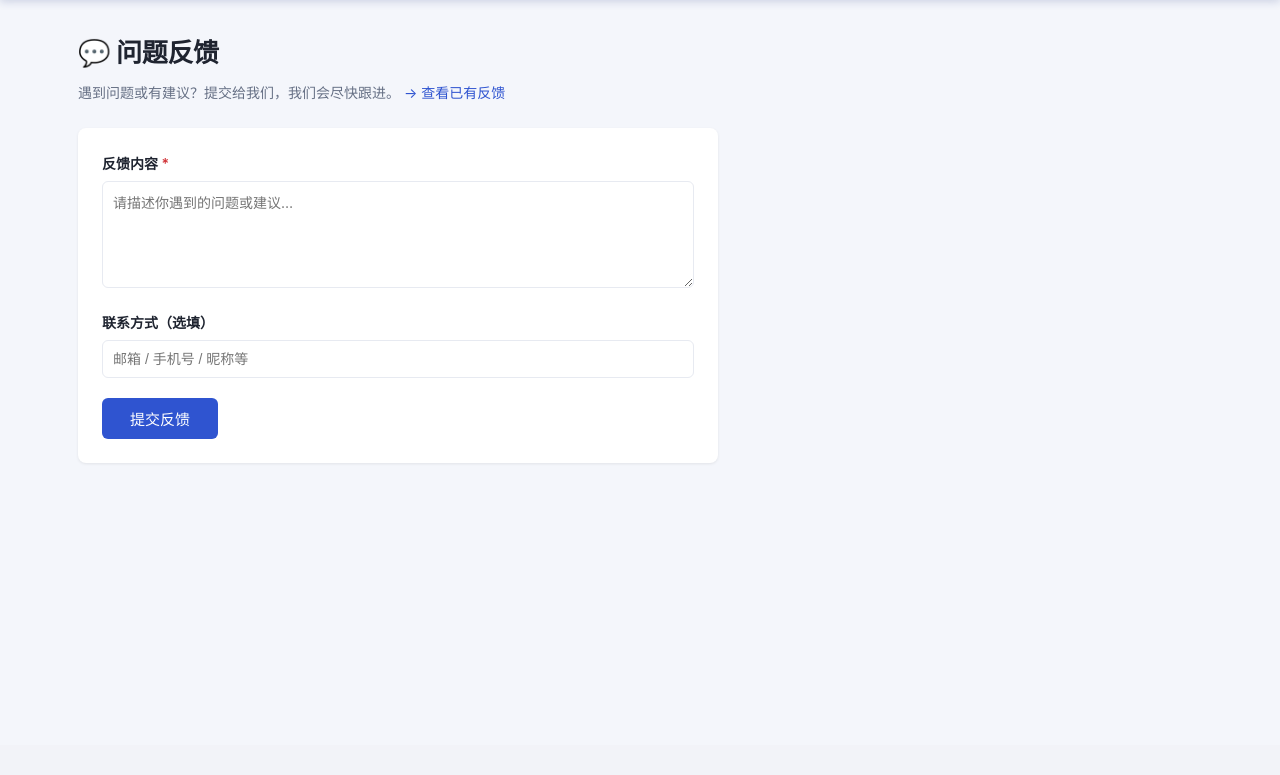
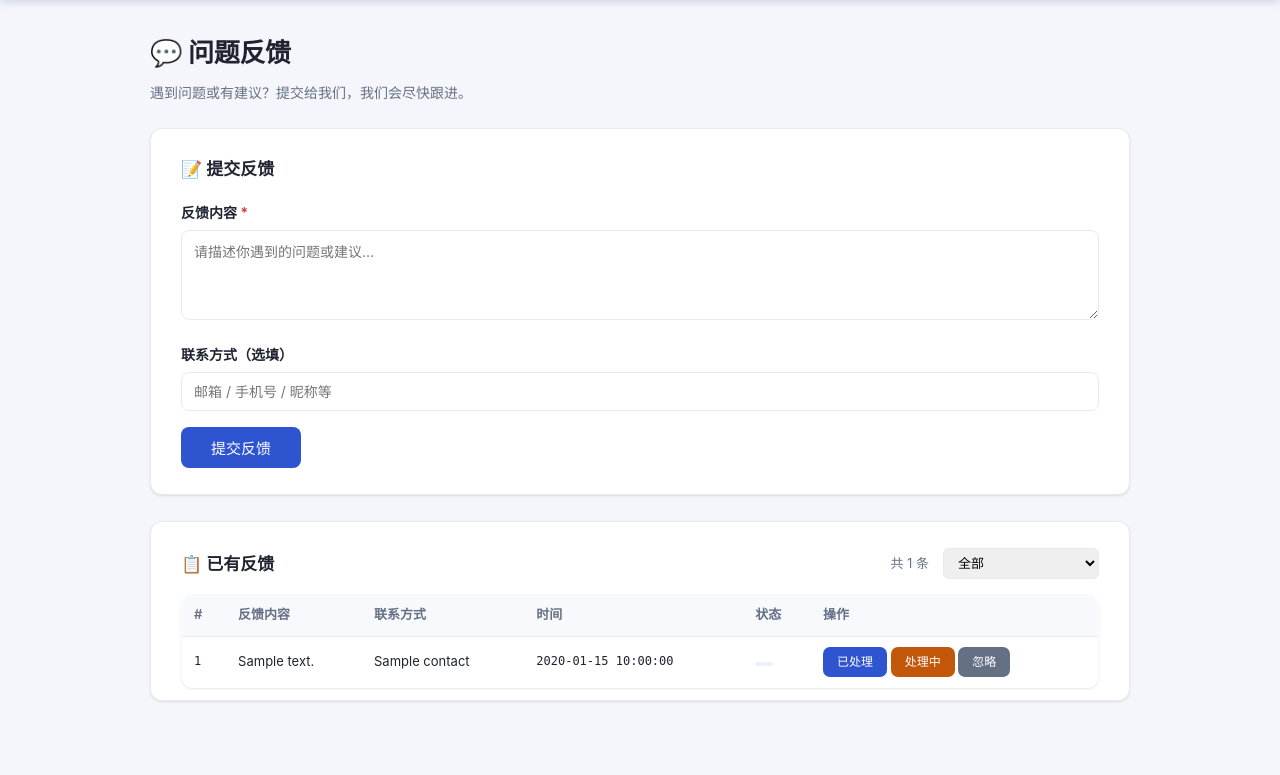
Before and after one commit to YouniQiao/homs_docs_check, a Flask app: template web/templates/feedback_submit.html in a window 1280 px wide. Shown: the part 55-830 px from the top of the page. Before the commit the page ends 518 px from the top, so only its background shows below. Run offline with Flask 3, Linux system fonts and the light colour scheme; the template is opened without the code that fills it: most values are stand-ins (such as "Sample title", 1, 10 or a date in 2020); some libraries are stand-ins or nearby versions.

Commit message:
反馈页优化：表单居中、列表合并到主页、状态筛选内嵌、移除独立列表页

```diff
--- a/web/feedback.py
+++ b/web/feedback.py
@@ -22,19 +22,14 @@
 feedback_bp = Blueprint("feedback", __name__)
 
 
-def _render_list(db_path: str, status: str = ""):
+def _render_form(db_path: str, msg: str = "", status: str = ""):
     db = IndexDB(db_path)
     try:
         items = db.list_feedbacks(status or None)
     finally:
         db.close()
-    return render_template(
-        "feedback_list.html", items=items, cur=status,
-        status_labels=_STATUS_LABELS)
-
-
-def _render_form(db_path: str, msg: str = ""):
-    return render_template("feedback_submit.html", msg=msg)
+    return render_template("feedback_submit.html", msg=msg, items=items,
+                           cur=status, status_labels=_STATUS_LABELS)
 
 
 # 工厂：因为 db_path 要在 create_app 时注入，暴露 register 函数
@@ -54,11 +49,7 @@
                     db.close()
                 return _render_form(db_path, msg="✅ 已收到你的反馈，谢谢！")
             return _render_form(db_path, msg="⚠️ 反馈内容不能为空")
-        return _render_form(db_path)
-
-    @bp.route("/feedback/list", strict_slashes=False)
-    def feedback_list():
-        return _render_list(db_path, request.args.get("status", ""))
+        return _render_form(db_path, status=request.args.get("status", ""))
 
     @bp.route("/feedback/<int:fid>/<status>", strict_slashes=False)
     def set_status(fid: int, status: str):
@@ -68,7 +59,7 @@
                 db.update_feedback_status(fid, status)
             finally:
                 db.close()
-        return redirect(url_for("feedback.feedback_list"))
+        return redirect(url_for("feedback.submit"))
 
     app.register_blueprint(bp)
     return bp
--- a/web/templates/feedback_submit.html
+++ b/web/templates/feedback_submit.html
@@ -1,27 +1,101 @@
 {% extends "base.html" %}
 {% block content %}
-<h1>💬 问题反馈</h1>
-<p class="subtitle">遇到问题或有建议？提交给我们，我们会尽快跟进。
-    <a href="/feedback/list">→ 查看已有反馈</a></p>
+<style>
+    .fb-wrap { max-width: 980px; margin: 0 auto; }
+    .fb-card { background: var(--card); border: 1px solid var(--border);
+               border-radius: var(--radius); box-shadow: var(--shadow);
+               padding: 26px 30px; margin-bottom: 26px; }
+    .fb-card h2 { margin: 0 0 18px; font-size: 17px; }
+    .fb-msg { padding: 12px 16px; border-radius: 8px; background: #e6f7eb;
+              color: var(--added); margin-bottom: 16px; font-size: 14px; }
+    .fb-form .row { margin-bottom: 16px; }
+    .fb-form label { display: block; margin-bottom: 6px; font-size: 14px; font-weight: 600; }
+    .fb-form textarea, .fb-form input {
+        width: 100%; padding: 10px 12px; border: 1px solid var(--border);
+        border-radius: 8px; font-size: 14px; font-family: inherit; box-sizing: border-box; }
+    .fb-form textarea { resize: vertical; }
+    .fb-form textarea:focus, .fb-form input:focus {
+        outline: none; border-color: var(--primary);
+        box-shadow: 0 0 0 3px rgba(47,84,208,.12); }
+    .btn-sub { background: var(--primary); color: #fff; border: none; border-radius: 8px;
+               padding: 10px 30px; font-size: 15px; cursor: pointer; }
+    .fb-list-head { display: flex; align-items: center; justify-content: space-between;
+                    margin: 0 0 14px; }
+    .fb-list-tools { display: flex; align-items: center; }
+    .fb-list-head h2 { margin: 0; }
+    .fb-count { color: var(--muted); font-size: 13px; }
+    table { width: 100%; border-collapse: collapse; font-size: 14px; }
+    th, td { text-align: left; padding: 10px 12px; border-bottom: 1px solid var(--border); }
+    th { color: var(--muted); font-weight: 600; font-size: 13px; }
+    .fb-list-card { padding-bottom: 12px; }
+</style>
 
-{% if msg %}
-<div style="padding:12px 16px;border-radius:8px;background:#e6f7eb;color:var(--added);margin-bottom:16px;font-size:14px;">{{ msg }}</div>
-{% endif %}
+<div class="fb-wrap">
+    <h1>💬 问题反馈</h1>
+    <p class="subtitle">遇到问题或有建议？提交给我们，我们会尽快跟进。</p>
 
-<form method="post" style="background:var(--card);padding:24px;border-radius:8px;box-shadow:0 1px 3px rgba(0,0,0,.08);max-width:640px;">
-    <div style="margin-bottom:16px;">
-        <label style="display:block;margin-bottom:6px;font-size:14px;font-weight:600;">反馈内容 <span style="color:var(--deleted)">*</span></label>
-        <textarea name="content" rows="5" required
-            style="width:100%;padding:10px;border:1px solid var(--border);border-radius:6px;font-size:14px;font-family:inherit;resize:vertical;"
-            placeholder="请描述你遇到的问题或建议…"></textarea>
+    {% if msg %}
+    <div class="fb-msg">{{ msg }}</div>
+    {% endif %}
+
+    <div class="fb-card">
+        <h2>📝 提交反馈</h2>
+        <form method="post" class="fb-form">
+            <div class="row">
+                <label>反馈内容 <span style="color:var(--deleted)">*</span></label>
+                <textarea name="content" rows="4" required
+                          placeholder="请描述你遇到的问题或建议…"></textarea>
+            </div>
+            <div class="row">
+                <label>联系方式（选填）</label>
+                <input type="text" name="contact" placeholder="邮箱 / 手机号 / 昵称等">
+            </div>
+            <button type="submit" class="btn-sub">提交反馈</button>
+        </form>
     </div>
-    <div style="margin-bottom:20px;">
-        <label style="display:block;margin-bottom:6px;font-size:14px;font-weight:600;">联系方式（选填）</label>
-        <input type="text" name="contact"
-            style="width:100%;padding:10px;border:1px solid var(--border);border-radius:6px;font-size:14px;"
-            placeholder="邮箱 / 手机号 / 昵称等">
+
+    <div class="fb-card fb-list-card">
+        <div class="fb-list-head">
+            <h2>📋 已有反馈</h2>
+            <div class="fb-list-tools">
+                <span class="fb-count">共 {{ items|length }} 条</span>
+                <select onchange="location.href=this.value"
+                        style="margin-left:14px;padding:6px 10px;border:1px solid var(--border);border-radius:6px;font-size:13px;">
+                    <option value="/feedback" {{ 'selected' if cur == '' else '' }}>全部</option>
+                    {% for k, label in status_labels.items() %}
+                    <option value="/feedback?status={{ k }}" {{ 'selected' if cur == k else '' }}>{{ label }}</option>
+                    {% endfor %}
+                </select>
+            </div>
+        </div>
+        <table>
+            <thead>
+                <tr><th>#</th><th>反馈内容</th><th>联系方式</th><th>时间</th><th>状态</th><th>操作</th></tr>
+            </thead>
+            <tbody>
+            {% for it in items %}
+                <tr>
+                    <td class="mono">{{ it.id }}</td>
+                    <td style="white-space:pre-wrap;word-break:break-all;max-width:360px;">{{ it.content }}</td>
+                    <td>{{ it.contact or '—' }}</td>
+                    <td class="mono">{{ it.created_at }}</td>
+                    <td>
+                        <span class="badge {{ {'new':'badge-running','doing':'badge-modified','done':'badge-added','ignore':'badge-deleted'}.get(it.status,'badge-info') }}">
+                            {{ status_labels.get(it.status, it.status) }}
+                        </span>
+                    </td>
+                    <td style="white-space:nowrap;">
+                        <a class="btn-link" href="/feedback/{{ it.id }}/done">已处理</a>
+                        <a class="btn-link" href="/feedback/{{ it.id }}/doing" style="background:var(--modified)">处理中</a>
+                        <a class="btn-link" href="/feedback/{{ it.id }}/ignore" style="background:var(--muted)">忽略</a>
+                    </td>
+                </tr>
+            {% endfor %}
+            {% if not items %}
+                <tr><td colspan="6" class="empty">暂无反馈</td></tr>
+            {% endif %}
+            </tbody>
+        </table>
     </div>
-    <button type="submit"
-        style="padding:10px 28px;background:var(--primary);color:#fff;border:none;border-radius:6px;font-size:15px;cursor:pointer;">提交反馈</button>
-</form>
+</div>
 {% endblock %}
```
Also changed, not shown: web/templates/feedback_list.html (deleted, +0 -46 lines).
